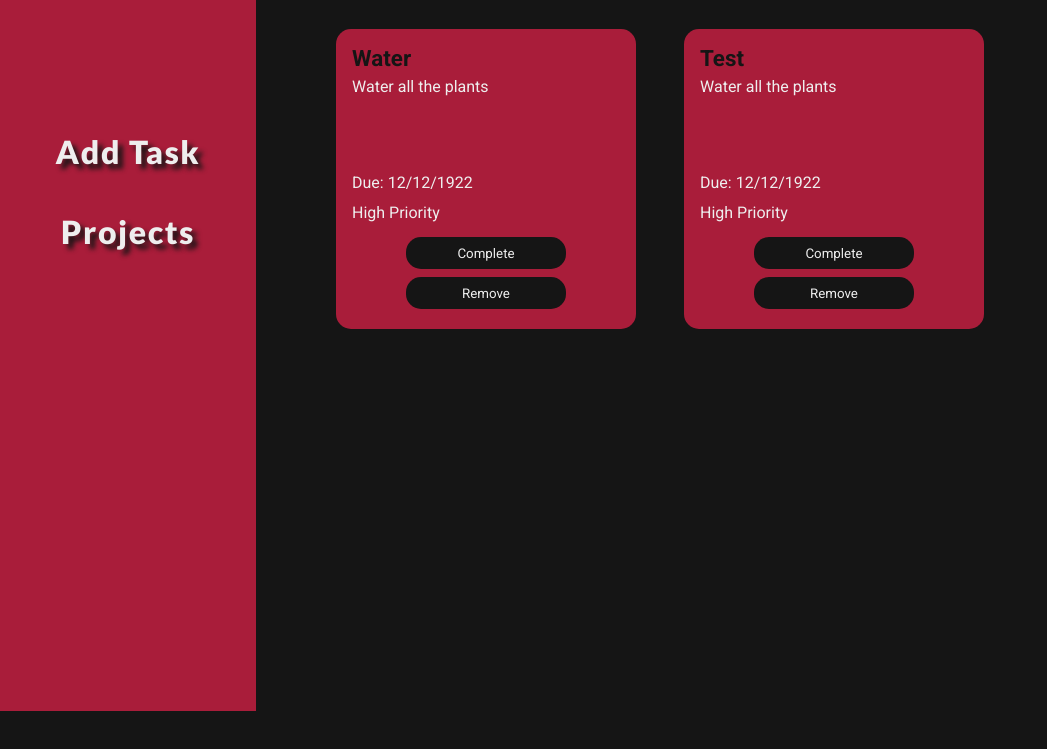
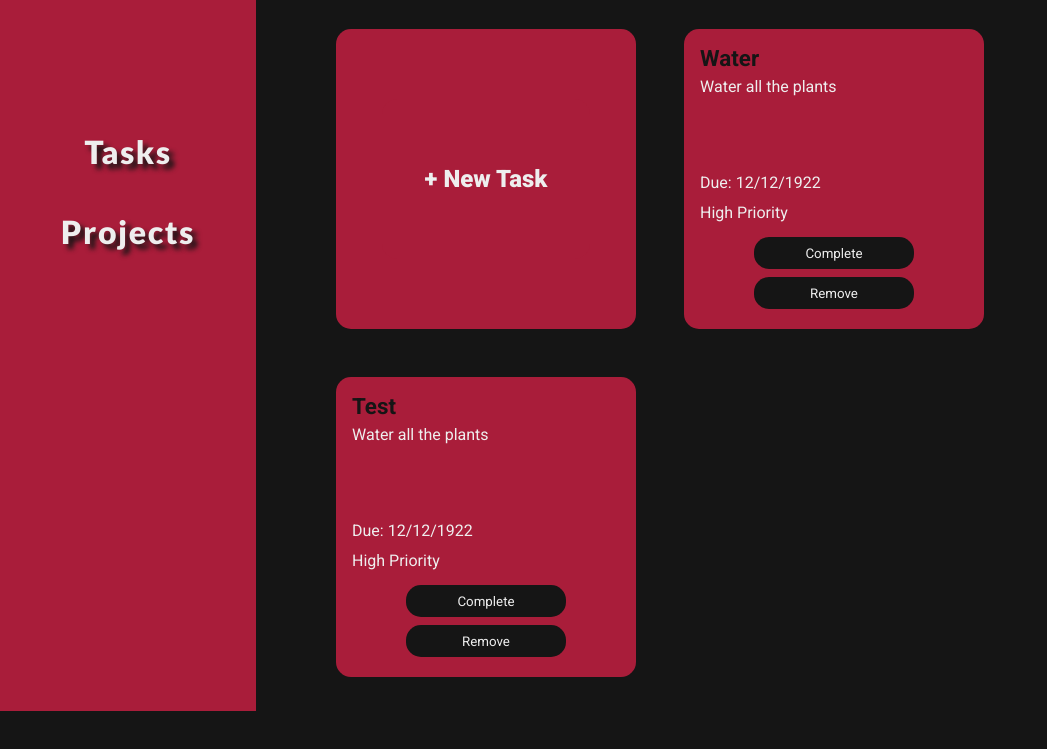
Before and after one commit to aiuyap/odin-todo-list, a website built with webpack: page src/template.html in a window 1280 px wide. Shown: the part 89-838 px from the top of the page, without its empty margins (0-1047 px from the left). Before the commit the page ends 800 px from the top, so only its background shows below. Built offline with nearby package versions, Linux system fonts and the light colour scheme; files whose address does not match are found by name.

Commit message:
Created add button to add new tasks

```diff
--- a/src/displayController.js
+++ b/src/displayController.js
@@ -3,6 +3,7 @@ import { createNewTask } from "./index";
 export function display(project) {
     const tasks = project.getTasks();
     const divTasksContainer = generateProjectTitle(project.projName);
+    generateAddTaskButton(divTasksContainer);
     tasks.forEach((task, index) => {
         generateTask(task, divTasksContainer, index, project);
     });
@@ -93,6 +94,22 @@ export function clearContent () {
     document.querySelector("#content").remove();
 }
 
+export function generateAddTaskButton (divTasksContainer) {
+    const card = document.createElement("div");
+    card.classList.add("tasks-card");
+    card.id = "add-btn-card";
+    divTasksContainer.appendChild(card);
+
+    const addBtn = document.createElement("button");
+    addBtn.textContent = "+ New Task";
+    addBtn.id = "add-btn";
+    card.appendChild(addBtn);
+
+    addBtn.addEventListener("click", () => {
+        document.querySelector("dialog").showModal();
+    })
+}
+
 //Add Task event listeners
 document.querySelector("#dialog-cancel-btn").addEventListener("click", () => {
     document.querySelector("dialog").close();
--- a/src/index.js
+++ b/src/index.js
@@ -12,15 +12,8 @@ projectList.push(defaultProject);
     const newTask2 = Tasks("Test", "Water all the plants", "12/12/1922", "High Priority", false);
     defaultProject.addTaskToProject(newTask2);
 
-    const newProject2 = Projects("Test");
-
-    newProject2.addTaskToProject(newTask);
-
     generateContentContainer();
     display(defaultProject);
-
-    // document.querySelector("dialog").showModal();
-
 })();
 
 export function createNewTask () {
--- a/src/styles.css
+++ b/src/styles.css
@@ -174,3 +174,17 @@ form {
     gap: 5px;
     height: 470px;
 }
+
+#add-btn {
+    height: 10rem;
+    width: 13rem;
+    font-size: 1.5rem;
+    font-weight: 900;
+    background-color: var(--secondary-color);
+}
+
+#add-btn-card {
+    display: flex;
+    justify-content: center;
+    align-items: center;
+}
--- a/src/template.html
+++ b/src/template.html
@@ -10,7 +10,7 @@
         <div id="logo-div">
             <img id="logo-img" src="./images/todologo.png" alt="Logo">
         </div>
-        <button type="button" class="nav-btn">Add Task</button>
+        <button type="button" class="nav-btn">Tasks</button>
         <button type="button" class="nav-btn">Projects</button>
     </nav>
     <dialog>
```
